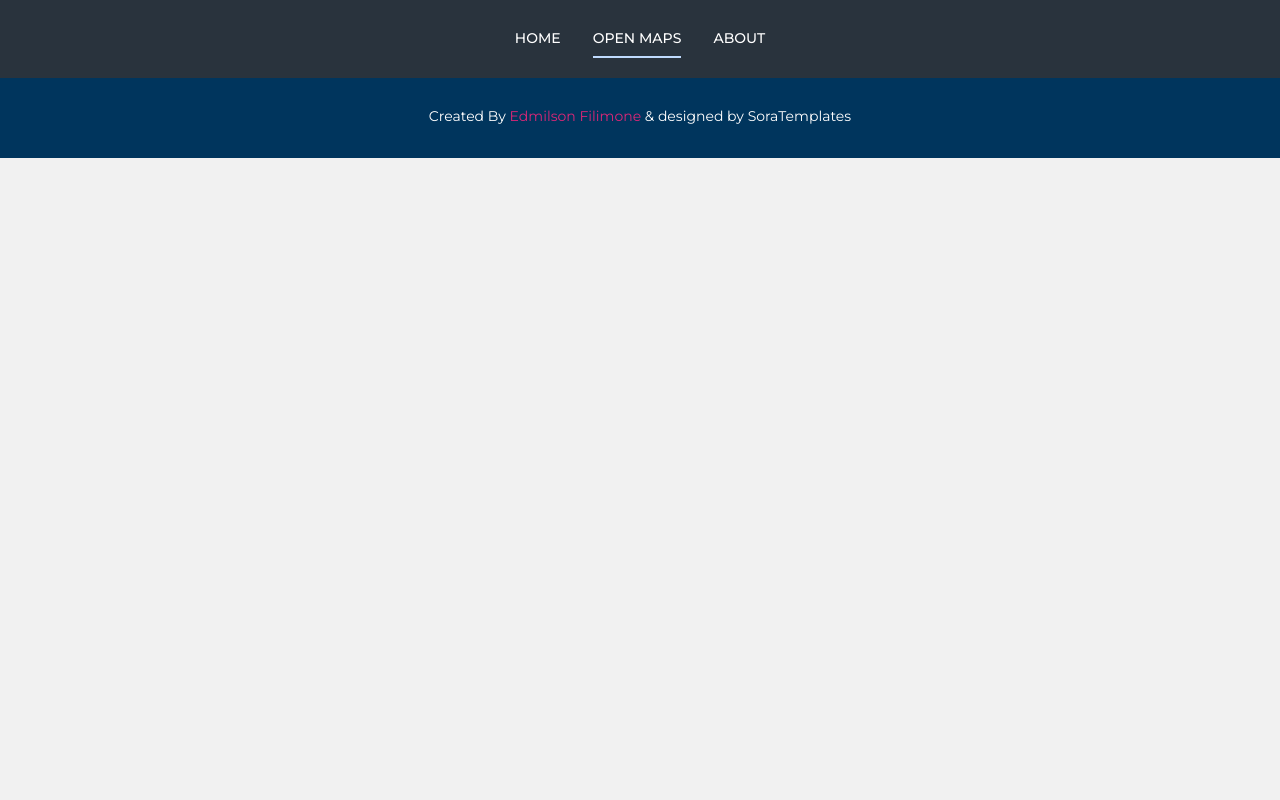
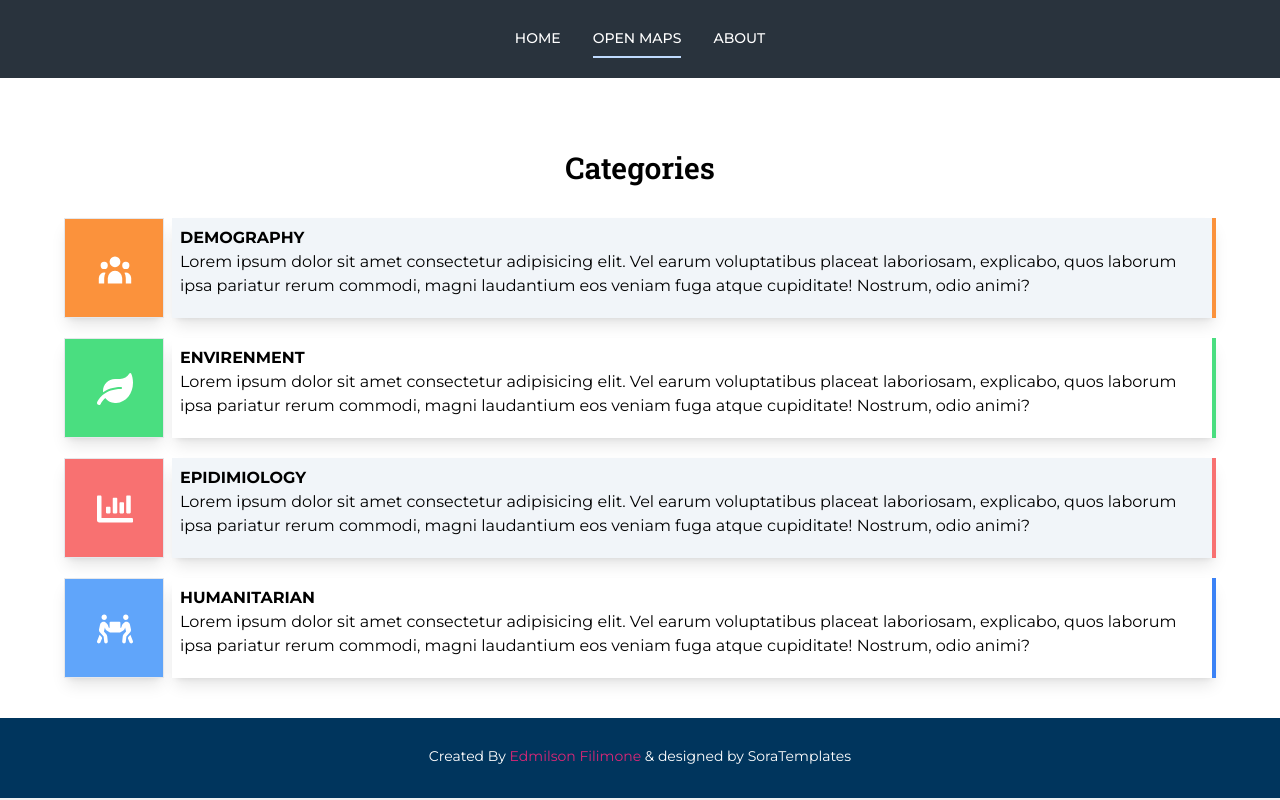
Before and after one commit to Edmilson-Filimone/EpiGis-test, a React (Vite) app: page /portfolio in a window 1280 px wide. Built offline with nearby package versions, Linux system fonts and the light colour scheme; no server answers; the database is empty.

Commit message:
Working on portfolio page - adding categories blocks

```diff
--- a/src/components/Slider.jsx
+++ b/src/components/Slider.jsx
@@ -13,9 +13,6 @@ import "swiper/css/pagination";
 import "swiper/css/navigation";
 
 function Slider({ data }) {
-  //SwiperCore.use(Autoplay, Navigation, Pagination, EffectFade);
-  console.log(data);
-
   return (
     <>
       <Swiper
--- a/src/pages/Portfolio.jsx
+++ b/src/pages/Portfolio.jsx
@@ -2,6 +2,10 @@ import { useEffect, useState } from "react";
 import { collection, getDocs } from "firebase/firestore";
 import { firestore } from "../firebase.config.js";
 import Slider from "../components/Slider.jsx";
+import { FaChartBar, FaLeaf, FaPeopleCarry} from "react-icons/fa";
+import {FcComboChart} from "react-icons/fc"
+import { BsMap } from "react-icons/bs";
+import { HiUserGroup } from "react-icons/hi";
 
 function Portfolio() {
   const [content, setContent] = useState([]);
@@ -28,6 +32,39 @@ function Portfolio() {
   return (
     <>
       {done && <Slider data={content} />}
+      <section className="py-10 px-16 bg-white">
+        <h3 className="text-3xl font-semibold text-center py-8 card-font-h3">Categories</h3>
+      <section className="flex flex-col space-y-5">
+        <article className="flex space-x-2">
+          <div className="w-[100px] h-[100px] border text-center text-4xl py-8 px-8 shadow-lg text-white bg-orange-400"><HiUserGroup/></div>
+          <div className="shadow-lg bg-slate-100 py-2 px-2 border-r-orange-400 border-r-4">
+            <h4 className="font-bold uppercase ">Demography</h4>
+            <p>Lorem ipsum dolor sit amet consectetur adipisicing elit. Vel earum voluptatibus placeat laboriosam, explicabo, quos laborum ipsa pariatur rerum commodi, magni laudantium eos veniam fuga atque cupiditate! Nostrum, odio animi?</p>
+          </div>
+         </article>
+         <article className="flex space-x-2">
+          <div className="w-[100px] h-[100px] border text-center text-4xl py-8 px-8 shadow-lg text-white bg-green-400"><FaLeaf/></div>
+          <div className="shadow-lg bg-white py-2 px-2 border-r-green-400 border-r-4">
+            <h4 className="font-bold uppercase ">Envirenment</h4>
+            <p>Lorem ipsum dolor sit amet consectetur adipisicing elit. Vel earum voluptatibus placeat laboriosam, explicabo, quos laborum ipsa pariatur rerum commodi, magni laudantium eos veniam fuga atque cupiditate! Nostrum, odio animi?</p>
+          </div>
+         </article>
+         <article className="flex space-x-2">
+          <div className="w-[100px] h-[100px] border text-center text-4xl py-8 px-8 shadow-lg text-white bg-red-400"><FaChartBar/></div>
+          <div className="shadow-lg bg-slate-100 py-2 px-2 border-r-red-400 border-r-4">
+            <h4 className="font-bold uppercase ">Epidimiology</h4>
+            <p>Lorem ipsum dolor sit amet consectetur adipisicing elit. Vel earum voluptatibus placeat laboriosam, explicabo, quos laborum ipsa pariatur rerum commodi, magni laudantium eos veniam fuga atque cupiditate! Nostrum, odio animi?</p>
+          </div>
+         </article>
+         <article className="flex space-x-2">
+          <div className="w-[100px] h-[100px] border text-center text-4xl py-8 px-8 shadow-lg text-white bg-blue-400"><FaPeopleCarry/></div>
+          <div className="shadow-lg bg-white py-2 px-2 border-r-blue-500 border-r-4">
+            <h4 className="font-bold uppercase ">Humanitarian</h4>
+            <p>Lorem ipsum dolor sit amet consectetur adipisicing elit. Vel earum voluptatibus placeat laboriosam, explicabo, quos laborum ipsa pariatur rerum commodi, magni laudantium eos veniam fuga atque cupiditate! Nostrum, odio animi?</p>
+          </div>
+         </article>
+      </section>
+      </section>
     </>
   );
 }
```
